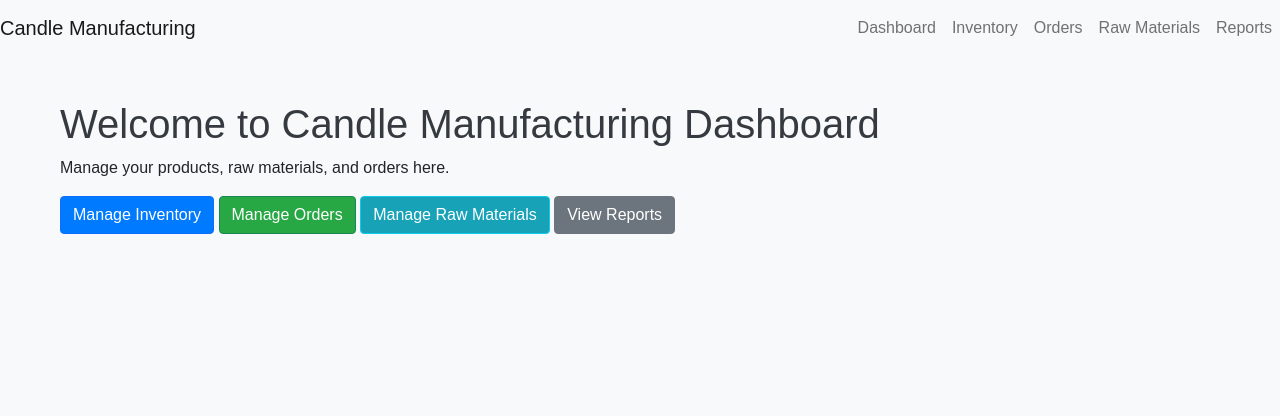
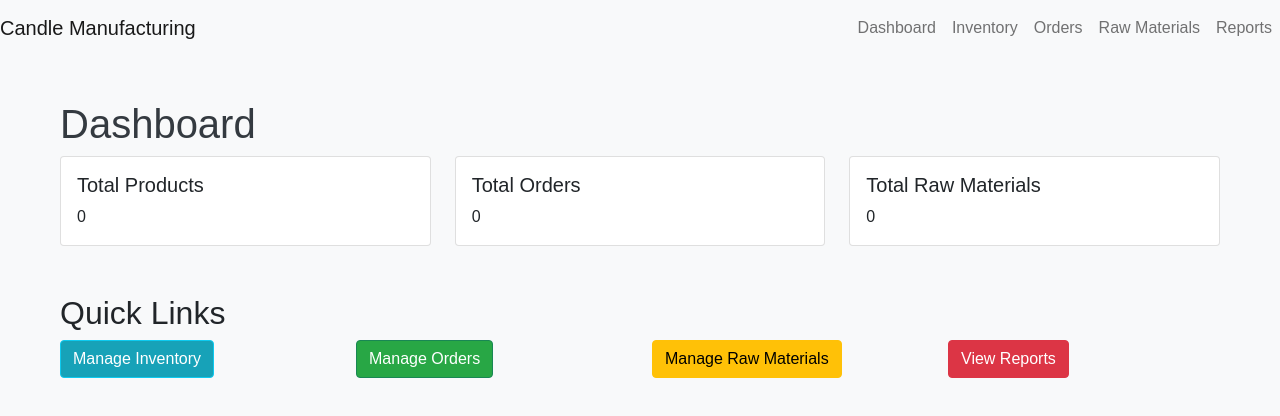
Before and after one commit to mahmoudarts/candle3, a website: page index.html in a window 1280 px wide. Drawn offline with nearby package versions, Linux system fonts and the light colour scheme; files that its build step writes are made by us from their sources.

Commit message:
Update index.html

```diff
--- a/index.html
+++ b/index.html
@@ -3,7 +3,7 @@
 <head>
     <meta charset="UTF-8">
     <meta name="viewport" content="width=device-width, initial-scale=1.0">
-    <title>Candle Manufacturing - Dashboard</title>
+    <title>Dashboard - Candle Manufacturing</title>
     <link href="https://cdn.jsdelivr.net/npm/bootstrap@5.1.0/dist/css/bootstrap.min.css" rel="stylesheet">
     <link rel="stylesheet" href="assets/css/style.css">
 </head>
@@ -22,14 +22,52 @@
     </nav>
 
     <div class="container mt-4">
-        <h1>Welcome to Candle Manufacturing Dashboard</h1>
-        <p>Manage your products, raw materials, and orders here.</p>
-        <a href="inventory.html" class="btn btn-primary">Manage Inventory</a>
-        <a href="orders.html" class="btn btn-success">Manage Orders</a>
-        <a href="raw_materials.html" class="btn btn-info">Manage Raw Materials</a>
-        <a href="reports.html" class="btn btn-secondary">View Reports</a>
+        <h1>Dashboard</h1>
+        <div class="row">
+            <div class="col-md-4">
+                <div class="card">
+                    <div class="card-body">
+                        <h5 class="card-title">Total Products</h5>
+                        <p class="card-text" id="total-products">0</p>
+                    </div>
+                </div>
+            </div>
+            <div class="col-md-4">
+                <div class="card">
+                    <div class="card-body">
+                        <h5 class="card-title">Total Orders</h5>
+                        <p class="card-text" id="total-orders">0</p>
+                    </div>
+                </div>
+            </div>
+            <div class="col-md-4">
+                <div class="card">
+                    <div class="card-body">
+                        <h5 class="card-title">Total Raw Materials</h5>
+                        <p class="card-text" id="total-raw-materials">0</p>
+                    </div>
+                </div>
+            </div>
+        </div>
+
+        <h2 class="mt-5">Quick Links</h2>
+        <div class="row">
+            <div class="col-md-3">
+                <a href="inventory.html" class="btn btn-info btn-block">Manage Inventory</a>
+            </div>
+            <div class="col-md-3">
+                <a href="orders.html" class="btn btn-success btn-block">Manage Orders</a>
+            </div>
+            <div class="col-md-3">
+                <a href="raw_materials.html" class="btn btn-warning btn-block">Manage Raw Materials</a>
+            </div>
+            <div class="col-md-3">
+                <a href="reports.html" class="btn btn-danger btn-block">View Reports</a>
+            </div>
+        </div>
     </div>
 
     <script src="https://cdn.jsdelivr.net/npm/bootstrap@5.1.0/dist/js/bootstrap.bundle.min.js"></script>
+    <script src="assets/js/app.js"></script>
 </body>
 </html>
```
